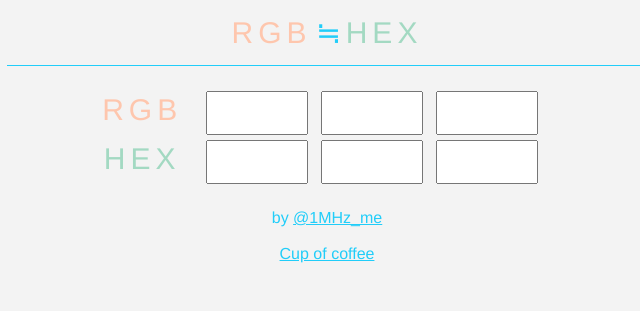
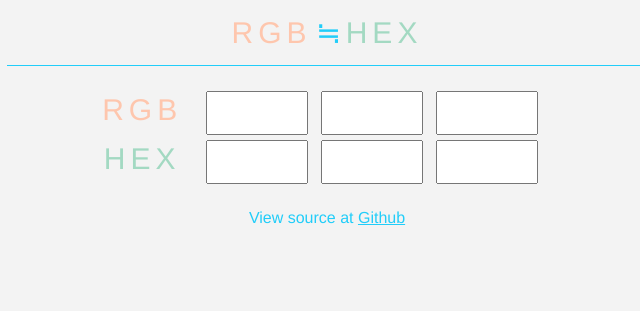
Before and after one commit to dukewan/PocketColor, a browser extension: page index.html in a window 1280 px wide. Shown: the whole page, without its empty margins (313-953 px from the left). Drawn offline with Linux system fonts and the light colour scheme.

Commit message:
add screenshots and alter credit info

```diff
--- a/index.css
+++ b/index.css
@@ -24,6 +24,7 @@ header {
 .rgb, .hex {
 	font-size: 30px;
 	letter-spacing: 5px;
+    cursor: pointer;
 }
 
 .rgb {
--- a/index.html
+++ b/index.html
@@ -49,8 +49,7 @@
 		</div>
         <div class="row">
             <div id="footer">
-                by <a href="http://weibo.com/u/2614346207" target="_blank">@1MHz_me</a><br/><br/>
-                <a href="https://me.alipay.com/1mhz" target="_blank">Cup of coffee</a>
+                View source at <a href="https://github.com/dukewan/RgbHex" target="_blank">Github</a>
             </div>
         </div>
 	</div>
```
Also changed, not shown: icon.png, manifest.json, screenshot/init.jpg (added), screenshot/promo.jpg (added), screenshot/result.jpg (added).
